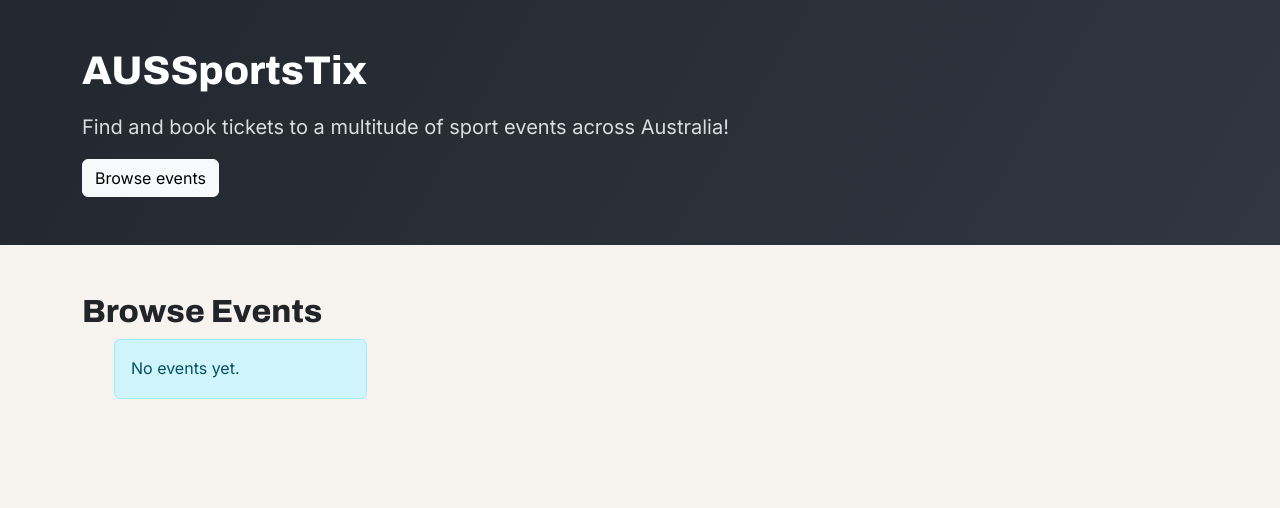
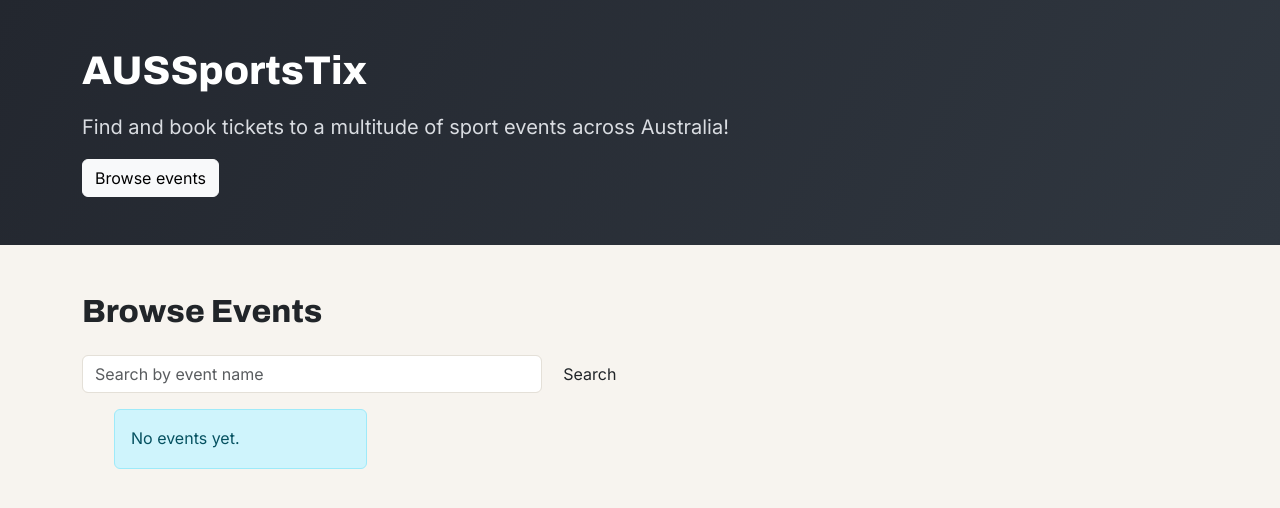
Before and after one commit to JoshK28/a2_group27, a Flask app: page / in a window 1280 px wide. Shown: the part 59-567 px from the top of the page. Run offline with Flask 3, Linux system fonts and the light colour scheme; data that the repository does not hold is empty; some libraries are stand-ins or nearby versions.

Commit message:
search functionality via keywords for events

```diff
--- a/AUSSportsTix/templates/index.html
+++ b/AUSSportsTix/templates/index.html
@@ -21,6 +21,17 @@
 <div class="Container my-5" id="events">
     <h2>Browse Events</h2>
 
+    <!-- Search form -->
+     <form class="row g-2 my-3" method="get" action="{{ url_for('main.index') }}">
+        <div class="col-md-5">
+            <input class="form-control" type="text" name="search" placeholder="Search by event name" value="{{ search }}">
+        </div>
+
+        <div class="col-md-3">
+            <button class="btn btn-priamry" type="submit"> Search </button>
+        </div>
+     </form>
+
     <ul>
         <!-- Event cards scaling with screen width -->
         <div class="row row-cols-1 row-cols-sm-2 row-cols-lg-3 row-cols-xl-4 g-4">
@@ -28,7 +39,7 @@
 
             <div class="col">
 
-                <div class="card event-card h-100>">
+                <div class="card event-card h-100">
 
                     <img src="{{ event.image }}">
 
--- a/AUSSportsTix/views.py
+++ b/AUSSportsTix/views.py
@@ -1,4 +1,4 @@
-from flask import Blueprint, render_template
+from flask import Blueprint, render_template, request
 from .models import Event, update_inactive_events
 from . import db
 
@@ -9,6 +9,14 @@ def index():
     # mark events listed to prior date as inactive
     update_inactive_events()
 
-    # Get events in order of date
-    events = db.session.scalars(db.select(Event).order_by(Event.start)).all()
-    return render_template('index.html', events=events)
+    # Read the search box
+    search = request.args.get('search', '')
+
+    #s tart with all events and narrow down if search is utilised
+    query = db.select(Event).order_by(Event.start)
+
+    if search:
+        query = query.where(Event.title.like(f'%{search}%') )
+    events = db.session.scalars(query).all()
+
+    return render_template('index.html', events=events, search=search)
```
